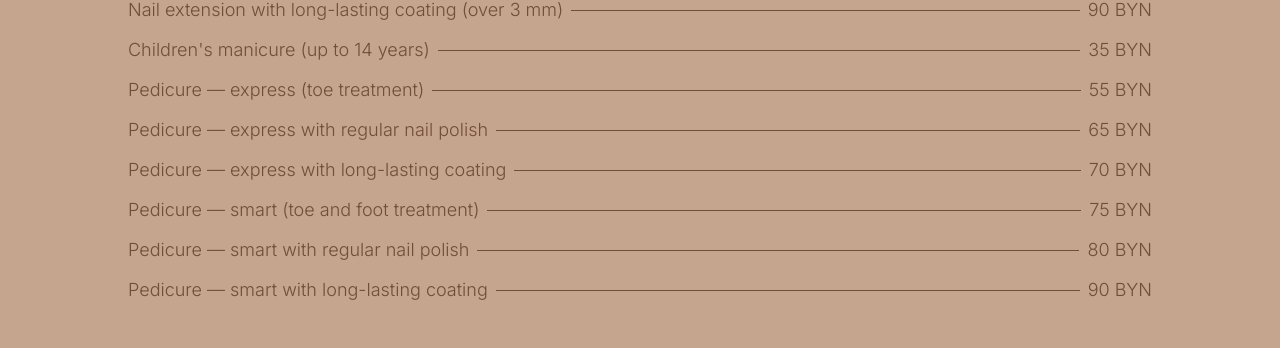
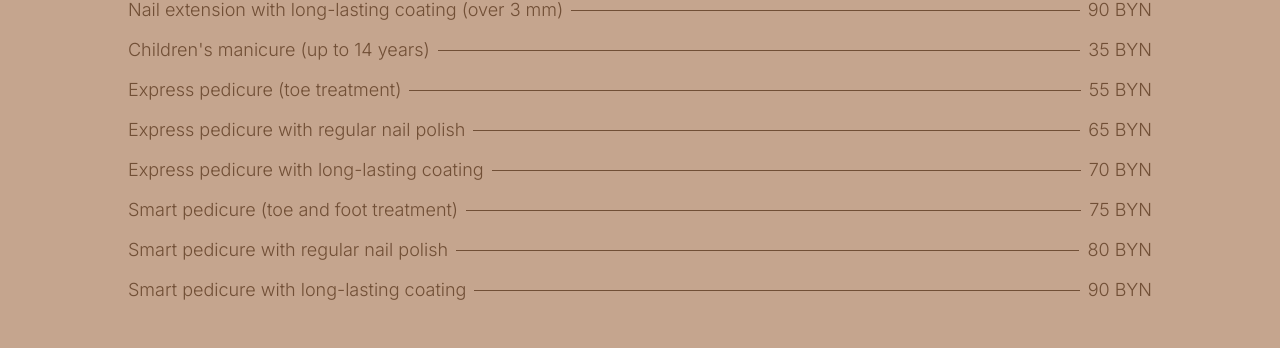
Before and after one commit to iviktorry/katyko-nails-salon, a React (Vite) app: page / in a window 1280 px wide. Shown: the part 1899-2247 px from the top of the page. Built offline with nearby package versions, Linux system fonts and the light colour scheme.

Commit message:
feat: Button component in some sections links to contacts

```diff
--- a/index.html
+++ b/index.html
@@ -1,5 +1,5 @@
 <!doctype html>
-<html lang="en">
+<html lang="en" class="scroll-smooth">
   <head>
     <meta charset="UTF-8" />
     <link rel="icon" type="image/svg+xml" href="/favicon.svg" />
--- a/src/components/Button.jsx
+++ b/src/components/Button.jsx
@@ -1,10 +1,17 @@
-export default function Button({ onClick, text, style }) {
-  return (
-    <button
-      onClick={onClick}
-      className={`${style} w-48 md:w-55 py-3 font-semibold transition-all duration-300 ease-in-out cursor-pointer text-white`}
-    >
-      {text}
-    </button>
-  );
+export default function Button({ onClick, text, style, link }) {
+  const commonStyles =
+    "w-48 md:w-55 py-3 font-semibold text-center transition-all duration-300 ease-in-out cursor-pointer text-white";
+  if (link) {
+    return (
+      <a href={link} className={`${style} ${commonStyles}`}>
+        {text}
+      </a>
+    );
+  } else {
+    return (
+      <button onClick={onClick} className={`${style} ${commonStyles}`}>
+        {text}
+      </button>
+    );
+  }
 }
--- a/src/components/Hero.jsx
+++ b/src/components/Hero.jsx
@@ -41,6 +41,7 @@ export default function Hero({ hero }) {
           <p className="border-l pl-2">{t("hero.description")}</p>
           <Button
             text={t("hero.buttonText")}
+            link="#contacts"
             style="bg-stone-600 hover:bg-stone-500 mt-6"
           />
         </div>
--- a/src/components/Price.jsx
+++ b/src/components/Price.jsx
@@ -15,7 +15,10 @@ export default function Price() {
       </div>
       <ul className="grid gap-3 lg:max-w-5xl w-full px-2 lg:px-0 py-10 text-stone-600">
         {items.map((item) => (
-          <li key={item.id} className="border-b border-stone-600 md:border-none flex justify-between items-center gap-2">
+          <li
+            key={item.id}
+            className="border-b border-stone-600 md:border-none flex justify-between items-center gap-2"
+          >
             <span>{item.service}</span>
             <div className="h-px bg-stone-600 invisible md:visible w-full flex-1"></div>
             <span className="whitespace-nowrap">{item.price}</span>
@@ -24,8 +27,9 @@ export default function Price() {
       </ul>
       <p>{t("price.note")}</p>
       <Button
+        text={t("price.buttonText")}
+        link="#contacts"
         style="mt-6 bg-stone-600 hover:bg-stone-500"
-        text={t("price.buttonText")}
       />
     </section>
   );
--- a/src/locales/en.json
+++ b/src/locales/en.json
@@ -81,32 +81,32 @@
       },
       {
         "id": 7,
-        "service": "Pedicure — express (toe treatment)",
+        "service": "Express pedicure (toe treatment)",
         "price": "55 BYN"
       },
       {
         "id": 8,
-        "service": "Pedicure — express with regular nail polish",
+        "service": "Express pedicure with regular nail polish",
         "price": "65 BYN"
       },
       {
         "id": 9,
-        "service": "Pedicure — express with long-lasting coating",
+        "service": "Express pedicure with long-lasting coating",
         "price": "70 BYN"
       },
       {
         "id": 10,
-        "service": "Pedicure — smart (toe and foot treatment)",
+        "service": "Smart pedicure (toe and foot treatment)",
         "price": "75 BYN"
       },
       {
         "id": 11,
-        "service": "Pedicure — smart with regular nail polish",
+        "service": "Smart pedicure with regular nail polish",
         "price": "80 BYN"
       },
       {
         "id": 12,
-        "service": "Pedicure — smart with long-lasting coating",
+        "service": "Smart pedicure with long-lasting coating",
         "price": "90 BYN"
       }
     ],
--- a/src/locales/ru.json
+++ b/src/locales/ru.json
@@ -77,32 +77,32 @@
       { "id": 6, "service": "Детский маникюр (до 14 лет)", "price": "35 BYN" },
       {
         "id": 7,
-        "service": "Педикюр — экспресс (обработка пальцев)",
+        "service": "Экспресс педикюр (обработка пальцев)",
         "price": "55 BYN"
       },
       {
         "id": 8,
-        "service": "Педикюр — экспресс с покрытием обычным лаком",
+        "service": "Экспресс педикюр с покрытием обычным лаком",
         "price": "65 BYN"
       },
       {
         "id": 9,
-        "service": "Педикюр — экспресс с долговременным покрытием",
+        "service": "Экспресс педикюр с долговременным покрытием",
         "price": "70 BYN"
       },
       {
         "id": 10,
-        "service": "Педикюр — smart (обработка пальцев и стоп)",
+        "service": "Smart педикюр (обработка пальцев и стоп)",
         "price": "75 BYN"
       },
       {
         "id": 11,
-        "service": "Педикюр — smart с покрытием обычным лаком",
+        "service": "Smart педикюр с покрытием обычным лаком",
         "price": "80 BYN"
       },
       {
         "id": 12,
-        "service": "Педикюр — smart с долговременным покрытием",
+        "service": "Smart педикюр с долговременным покрытием",
         "price": "90 BYN"
       }
     ],
```
